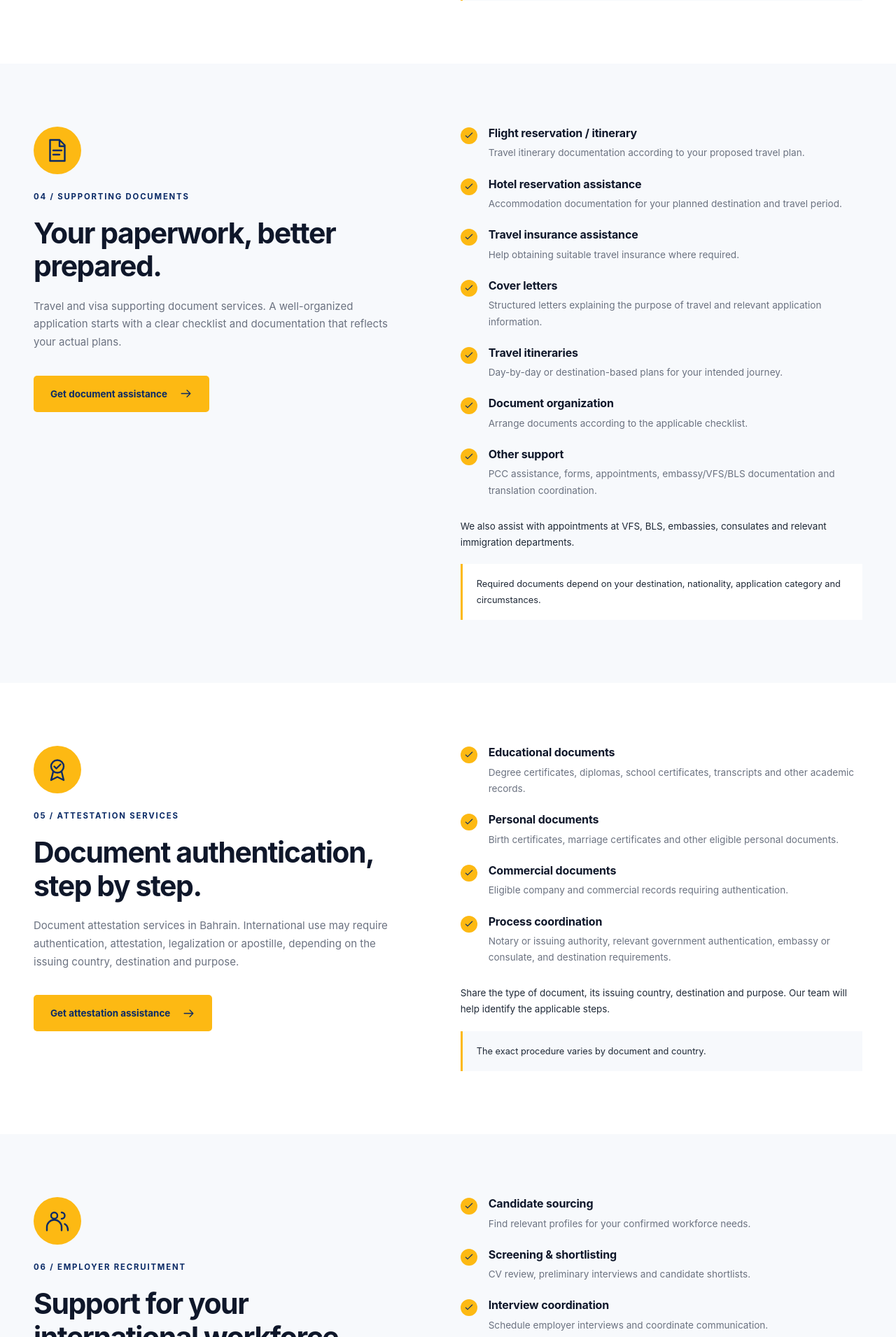
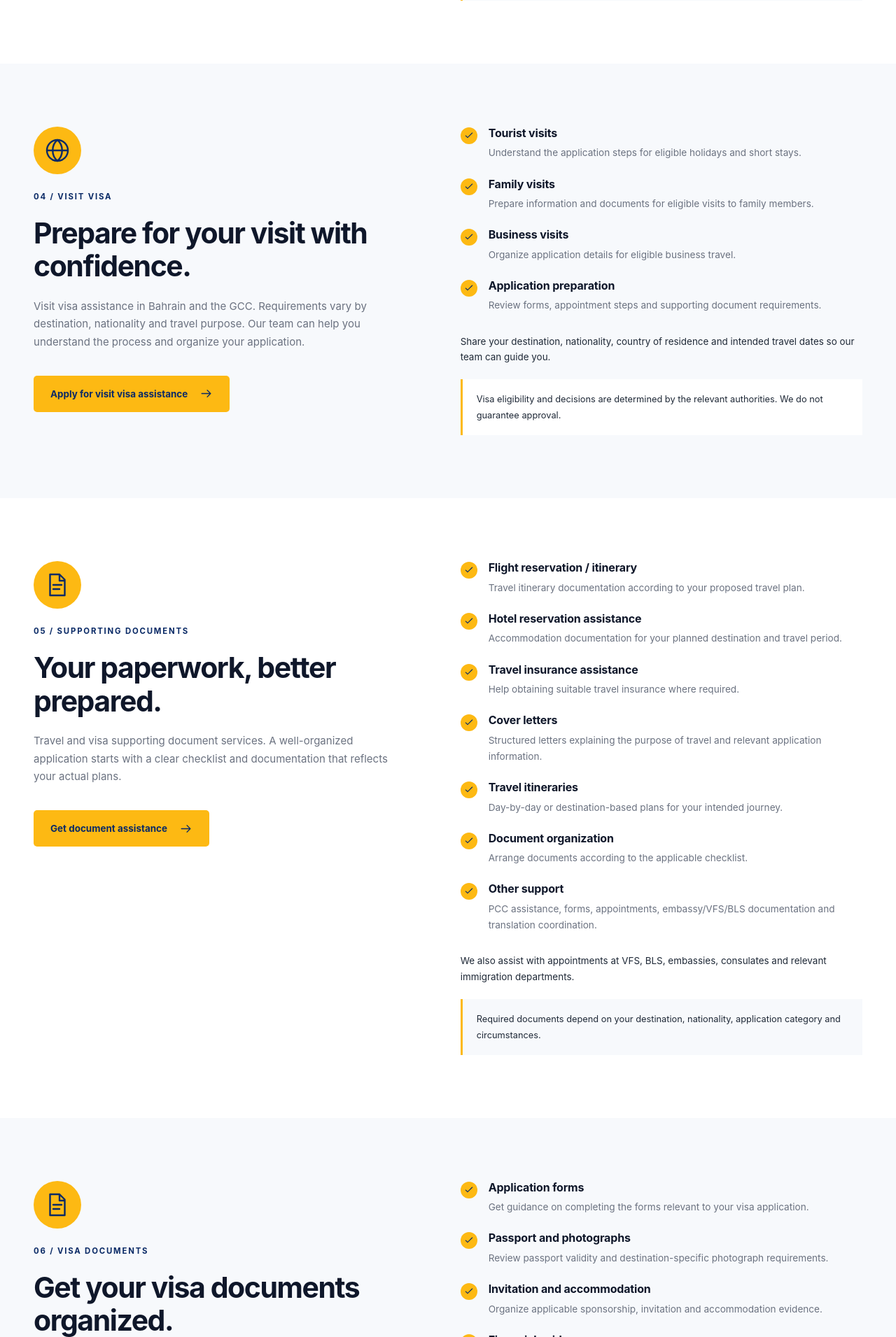
Before and after one commit to vijaydasp/eduworld, a Laravel app: page /services in a window 1280 px wide. Shown: the part 3073-4984 px from the top of the page at 70% size. Run offline with Laravel 12, Linux system fonts and the light colour scheme; data comes from the database, SQL or seed files in the repository; style sheets or scripts are compiled from the project's sources.

Commit message:
added captcha and services

```diff
--- a/app/Http/Requests/StoreApplicationRequest.php
+++ b/app/Http/Requests/StoreApplicationRequest.php
@@ -53,7 +53,7 @@ class StoreApplicationRequest extends FormRequest
                 $rules['details.'.$key.'.*'] = ['string', 'distinct', Rule::in($field['options'])];
             }
         }
-        if ($this->input('service_type') === 'supporting_documents' && $this->filled('details.travel_start_date')) {
+        if (in_array($this->input('service_type'), ['supporting_documents', 'visa_documents'], true) && $this->filled('details.travel_start_date')) {
             $rules['details.travel_end_date'][] = 'after_or_equal:details.travel_start_date';
         }
         foreach (array_keys($uploads) as $kind) {
--- a/config/applications.php
+++ b/config/applications.php
@@ -55,6 +55,19 @@ return [
             ],
             'uploads' => ['passport' => 'Passport', 'residence_permit' => 'Residence permit', 'additional_documents' => 'Additional documents'],
         ],
+        'visit_visa' => [
+            'label' => 'Visit Visa', 'relation' => 'visaDetails',
+            'fields' => [
+                'destination_country' => $text('Destination country', true),
+                'visa_type' => $select('Visit visa type', ['Tourist / Visit', 'Family Visit', 'Business Visit', 'Other']) + ['required' => true],
+                'purpose_of_travel' => $area('Purpose of visit'),
+                'proposed_travel_date' => ['label' => 'Proposed travel date', 'type' => 'date'],
+                'duration' => $text('Expected duration of stay'),
+                'current_residency' => $text('Current residency'),
+                'previous_visa_history' => $area('Previous visa history'),
+            ],
+            'uploads' => ['passport' => 'Passport', 'residence_permit' => 'Residence permit', 'additional_documents' => 'Additional documents'],
+        ],
         'supporting_documents' => [
             'label' => 'Supporting Documents', 'relation' => 'supportingDocumentDetails',
             'fields' => [
@@ -65,6 +78,18 @@ return [
                 'number_of_travelers' => $number('Number of travelers', 1, 500),
                 'remarks' => $area('Remarks'),
             ], 'uploads' => [],
+        ],
+        'visa_documents' => [
+            'label' => 'Visa Documents', 'relation' => 'supportingDocumentDetails',
+            'fields' => [
+                'services_requested' => ['label' => 'Visa document assistance required', 'type' => 'checkboxes', 'required' => true, 'options' => ['Visa application form', 'Passport and photograph checklist', 'Invitation / sponsorship documents', 'Proof of accommodation', 'Travel itinerary', 'Financial documents checklist', 'Employment / enrollment documents', 'Other']],
+                'destination' => $text('Destination country', true),
+                'travel_start_date' => ['label' => 'Proposed travel start date', 'type' => 'date'],
+                'travel_end_date' => ['label' => 'Proposed travel end date', 'type' => 'date'],
+                'number_of_travelers' => $number('Number of travelers', 1, 500),
+                'remarks' => $area('Additional details'),
+            ],
+            'uploads' => ['passport' => 'Passport copy', 'financial_documents' => 'Financial documents', 'additional_documents' => 'Additional visa documents'],
         ],
         'attestation' => [
             'label' => 'Attestation Services', 'relation' => 'attestationDetails',
--- a/config/service-content.php
+++ b/config/service-content.php
@@ -28,6 +28,15 @@ return [
         'notice' => 'Visa approval or refusal is solely determined by the relevant embassy, consulate, immigration authority or authorized processing body. No approval can be guaranteed.',
         'cta' => 'Request visa assistance',
     ],
+    'visit_visa' => [
+        'label' => 'Visit Visa', 'icon' => 'globe', 'eyebrow' => 'Plan your visit', 'title' => 'Prepare for your visit with confidence.',
+        'summary' => 'Get guidance for tourist, family and business visit visa applications and their requirements.',
+        'intro' => 'Visit visa assistance in Bahrain and the GCC. Requirements vary by destination, nationality and travel purpose. Our team can help you understand the process and organize your application.',
+        'items' => ['Tourist visits' => 'Understand the application steps for eligible holidays and short stays.', 'Family visits' => 'Prepare information and documents for eligible visits to family members.', 'Business visits' => 'Organize application details for eligible business travel.', 'Application preparation' => 'Review forms, appointment steps and supporting document requirements.'],
+        'extra' => 'Share your destination, nationality, country of residence and intended travel dates so our team can guide you.',
+        'notice' => 'Visa eligibility and decisions are determined by the relevant authorities. We do not guarantee approval.',
+        'cta' => 'Apply for visit visa assistance',
+    ],
     'supporting_documents' => [
         'label' => 'Supporting Documents', 'icon' => 'document', 'eyebrow' => 'The details matter', 'title' => 'Your paperwork, better prepared.',
         'summary' => 'Organize travel plans, reservations, insurance, cover letters and the documents your application needs.',
@@ -36,6 +45,15 @@ return [
         'extra' => 'We also assist with appointments at VFS, BLS, embassies, consulates and relevant immigration departments.',
         'notice' => 'Required documents depend on your destination, nationality, application category and circumstances.',
         'cta' => 'Get document assistance',
+    ],
+    'visa_documents' => [
+        'label' => 'Visa Documents', 'icon' => 'document', 'eyebrow' => 'A clear visa checklist', 'title' => 'Get your visa documents organized.',
+        'summary' => 'Get help understanding visa forms, passport and photo requirements, financial evidence and supporting documents.',
+        'intro' => 'Visa document assistance for your travel plans. The documents required depend on your destination, nationality, visa category and personal circumstances. We help you organize the applicable checklist.',
+        'items' => ['Application forms' => 'Get guidance on completing the forms relevant to your visa application.', 'Passport and photographs' => 'Review passport validity and destination-specific photograph requirements.', 'Invitation and accommodation' => 'Organize applicable sponsorship, invitation and accommodation evidence.', 'Financial evidence' => 'Understand the financial documents requested for your application.', 'Travel and purpose documents' => 'Prepare travel plans and documents that support your stated purpose.', 'Document checklist' => 'Arrange your documents for the relevant embassy, consulate or visa center.'],
+        'extra' => 'Tell us your destination and proposed travel dates. You may upload relevant documents securely with your online application.',
+        'notice' => 'Final document requirements are set by the relevant embassy, consulate or visa center and can change.',
+        'cta' => 'Request visa document assistance',
     ],
     'attestation' => [
         'label' => 'Attestation Services', 'icon' => 'seal', 'eyebrow' => 'Prepared for international use', 'title' => 'Document authentication, step by step.',
--- a/resources/views/pages/home.blade.php
+++ b/resources/views/pages/home.blade.php
@@ -2,7 +2,7 @@
 @section('content')
 <section class="hero"><div class="container hero-inner"><div class="hero-copy"><p class="eyebrow"><span class="gold-line"></span> YOUR GLOBAL PARTNER, RIGHT HERE IN BAHRAIN</p><h1>Your gateway to<br><span>global opportunities.</span></h1><p class="hero-services">Study abroad. Work overseas. Explore the world.</p><p class="hero-description">Big plans begin with the right guidance. From education and career opportunities to visas and documentation, we're here to help you move forward.</p><div class="button-row"><a class="button" href="{{ route('apply') }}">Apply online <x-icon name="arrow"/></a><a class="button button-outline-light" href="{{ route('services') }}">Explore our services</a></div><a class="hero-chat" href="{{ \App\Models\Setting::whatsapp('Hello Edu World, I would like guidance on my international plans.') }}"><x-icon name="chat"/> Let's talk about your plans <span>↗</span></a></div>
 <div class="hero-visual"><div class="hero-orbit"></div><img src="{{ asset('images/brochure-graduate.jpg') }}" width="1749" height="2481" alt="Graduate with a paper airplane and an international city skyline" fetchpriority="high"><div class="hero-photo-label"><span class="icon-circle"><x-icon name="globe"/></span><div><strong>Your next chapter awaits.</strong><span>Study · Work · Travel</span></div></div><span class="vertical-note">A LOCAL TEAM. A GLOBAL OUTLOOK.</span></div></div></section>
-<div class="journey-strip"><div class="container">@foreach(['study_abroad','job_assistance','visa_services','supporting_documents','attestation'] as $key)<a href="{{ route('services') }}#{{ $key }}"><x-icon :name="$services[$key]['icon']"/><span>{{ $services[$key]['label'] }}</span><span class="strip-arrow">↗</span></a>@endforeach</div></div>
+<div class="journey-strip"><div class="container">@foreach(['study_abroad','job_assistance','visa_services','visit_visa','visa_documents','supporting_documents','attestation'] as $key)<a href="{{ route('services') }}#{{ $key }}"><x-icon :name="$services[$key]['icon']"/><span>{{ $services[$key]['label'] }}</span><span class="strip-arrow">↗</span></a>@endforeach</div></div>
 <section class="section welcome-section"><div class="container split-section"><div><p class="eyebrow">WELCOME TO EDU WORLD</p><h2>Building connections.<br>Creating opportunities.</h2><div class="gold-rule"></div></div><div><p class="lead">Your international journey deserves a personal approach.</p><p>We're a Bahrain-based team supporting students, professionals, families and travellers with their international plans. Whether you're choosing a university, exploring an overseas career or preparing important documents, we help you understand what comes next.</p><p>From Bahrain and across the GCC, our support starts with you: your goals, your circumstances and your next step.</p><a class="text-link" href="{{ route('contact') }}">Get to know our team <x-icon name="arrow"/></a></div></div></section>
 <section class="section offwhite"><div class="container"><div class="section-heading"><div><p class="eyebrow">ONE TEAM. MANY POSSIBILITIES.</p><h2>Where would you like to go next?</h2></div><p>Practical assistance, from your first question<br>to your next international chapter.</p></div><div class="service-grid">
 @foreach($services as $key=>$service)<article class="service-card"><div class="card-top"><span class="icon-circle"><x-icon :name="$service['icon']"/></span><span class="card-number">0{{ $loop->iteration }}</span></div><h3>{{ $service['label'] }}</h3><p>{{ $service['summary'] }}</p><a href="{{ route('services') }}#{{ $key }}">Explore {{ strtolower($service['label']) }} <x-icon name="arrow"/></a></article>@endforeach
--- a/routes/payments.php
+++ b/routes/payments.php
@@ -7,7 +7,7 @@ use App\Http\Controllers\Public\PaymentRequestController;
 use Illuminate\Support\Facades\Route;
 
 Route::get('/pay', [PaymentController::class, 'create'])->name('pay');
-Route::post('/pay', [PaymentController::class, 'store'])->middleware('throttle:payments')->name('pay.store');
+Route::post('/pay', [PaymentController::class, 'store'])->middleware(['throttle:payments', 'captcha'])->name('pay.store');
 Route::get('/pay/request/{paymentRequest:public_id}', [PaymentRequestController::class, 'show'])->middleware(['signed', 'throttle:20,1'])->name('pay.request.show');
 Route::post('/pay/request/{paymentRequest:public_id}', [PaymentRequestController::class, 'pay'])->middleware(['signed', 'throttle:20,1'])->name('pay.request.pay');
 Route::get('/pay/request/{paymentRequest:public_id}/checkout', [PaymentRequestController::class, 'checkout'])->middleware(['signed', 'throttle:20,1'])->name('pay.request.checkout');
```
Also changed, not shown: app/Http/Controllers/Public/PaymentController.php (+39 -8 lines), resources/views/payments/create.blade.php (+6 -1 lines), tests/Feature/AfsPaymentTest.php (+74 -0 lines), tests/Feature/ApplicationsTest.php (+16 -0 lines), tests/Feature/EnquiriesTest.php (+11 -0 lines), tests/Feature/PaymentsTest.php (+35 -25 lines), tests/TestCase.php (+19 -1 lines).
